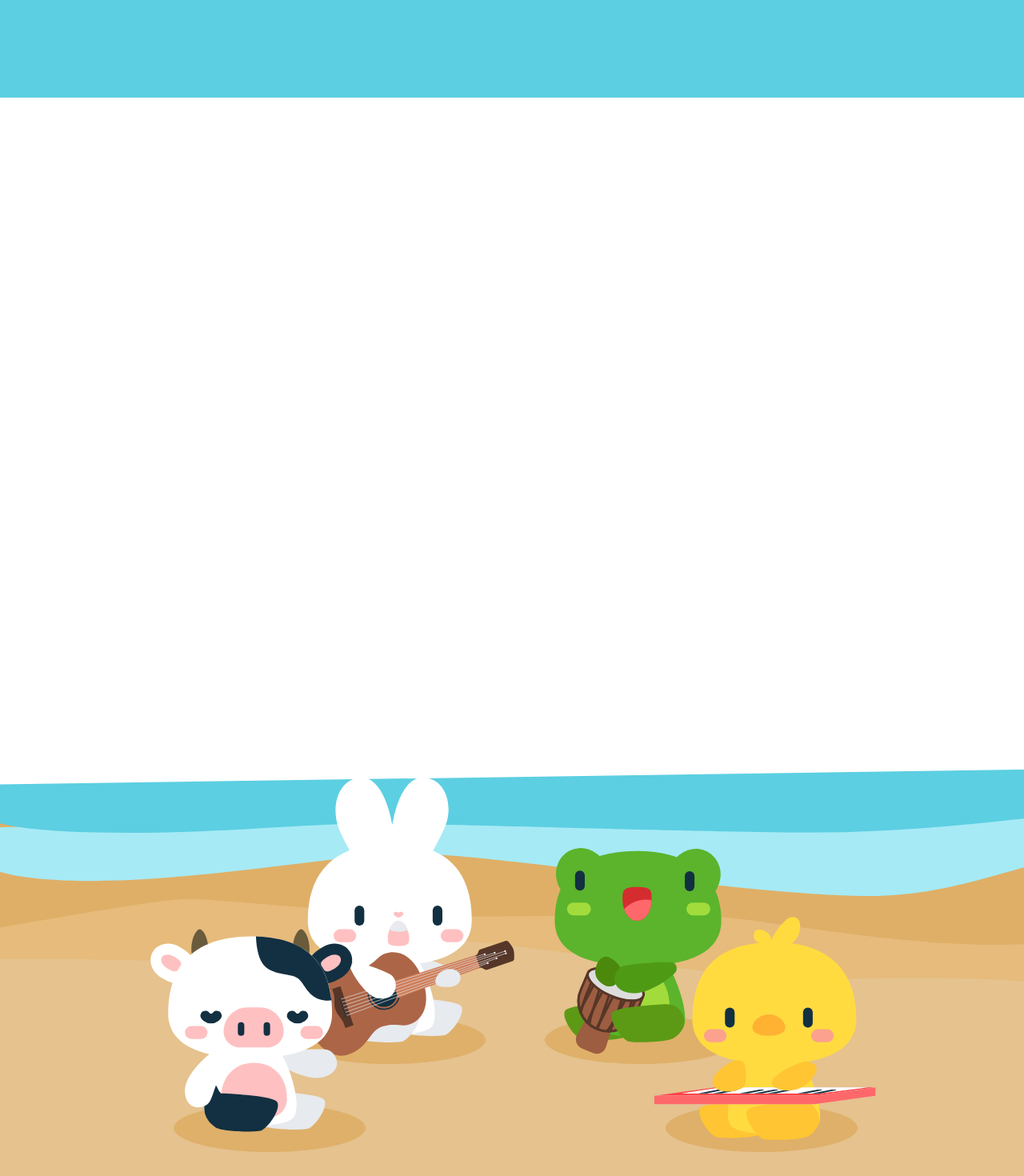
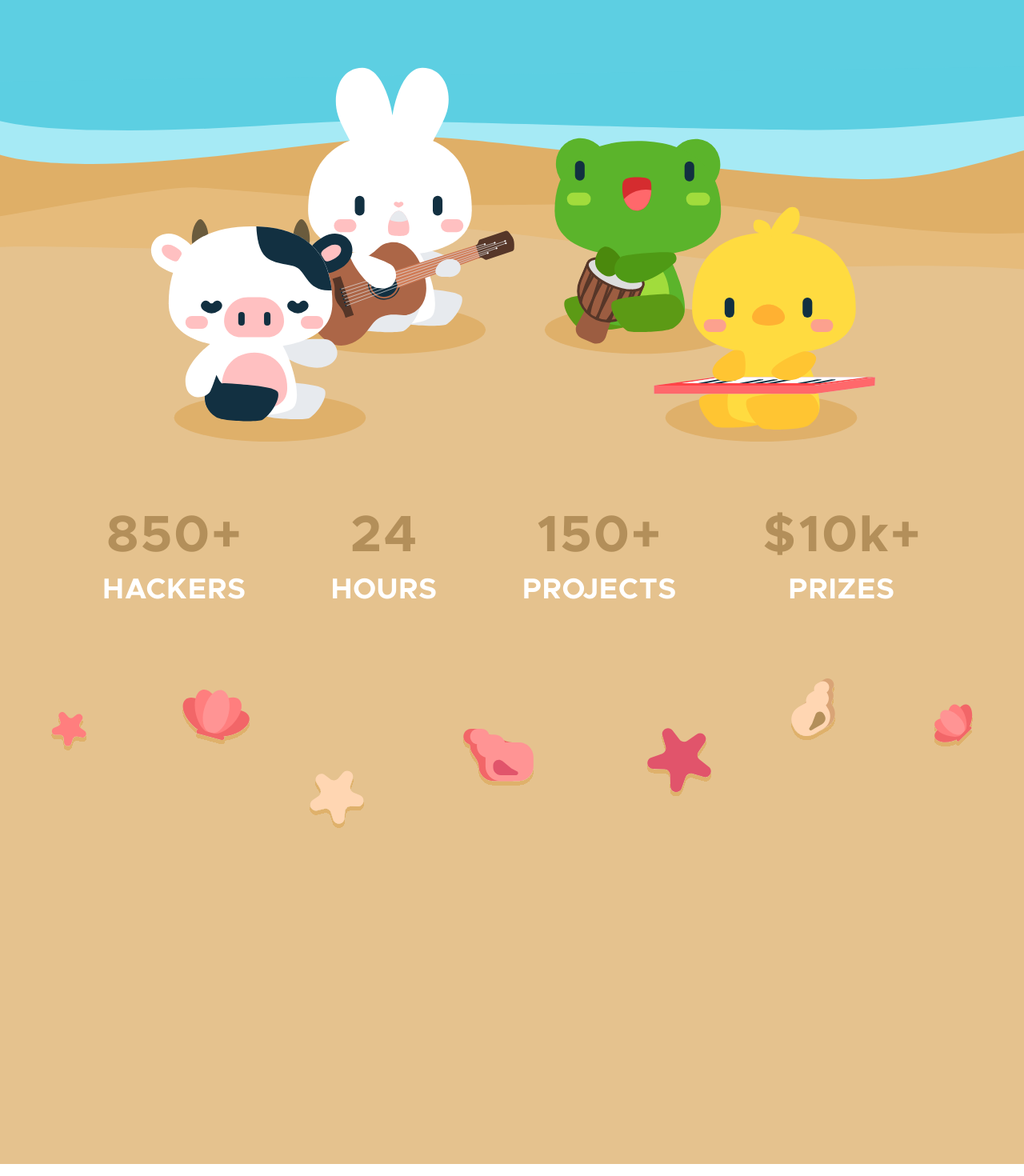
Before and after one commit to HackDavis/website-2025, a Next.js app: page /about-us in a window 1280 px wide. Shown: the part 920-2390 px from the top of the page at 80% size. Built offline with nearby package versions, Linux system fonts and the light colour scheme.

Commit message:
beach fixed

```diff
--- a/app/(pages)/_components/CountUp/CountUp.tsx
+++ b/app/(pages)/_components/CountUp/CountUp.tsx
@@ -59,7 +59,7 @@ const CountUp: React.FC<CountUpProps> = ({
   }, [start, end, duration]);
 
   return (
-    <div ref={countUpRef} style={{ fontFamily: 'Metropolis', color: '005271' }}>
+    <div ref={countUpRef} style={{ fontFamily: 'Metropolis' }}>
       {/* {start && (
         <> */}
       {prefix}
--- a/app/(pages)/about-us/_components/Hero/_components/Beach/Beach.module.scss
+++ b/app/(pages)/about-us/_components/Hero/_components/Beach/Beach.module.scss
@@ -1,71 +1,69 @@
 .container {
     position: relative;
     width: 100%;
-    height: 1200px;
-    overflow: hidden;
-    top: 750px;
-    z-index: 1;
+    background-color: var(--sand-background-light);
+    padding-bottom: 400px;
+}
 
-    /* Layer: Sand Semicircle */
-    .sand_semicircle {
-        position: absolute;
-        background-color: var(--sand-background-light);
-        top: 150px;
+.transition {
+    position: relative;
     width: 100%;
-        height: 100%;
-        object-fit: fill;
-        z-index: 1;
 }
 
 /* Layer: Water Rectangle */
-    .water_normal_wavy {
+.water_normal {
     position: absolute;
     width: 100%;
     height: 89px;
-        object-fit: fill;
-        top: 85px;
-        padding-left: -45px;
-        padding-right: -94px;
-
-        z-index: 8;
+    top: -39px;
+    z-index: 40;
+    > img {
+        width: 100%;
+    }
 }
 
 /* Layer: Water Light */
 .water_light {
-        position: relative;
-        top: 130px;
+    position: absolute;
+    top: -10px;
     width: 100%;
     height: 125px;
-        padding-left: -45px;
-        padding-right: -94px;
-        object-fit: fill;
-        flex-shrink: 0;
-        z-index: 7;
+    z-index: 30;
+    > img {
+        width: 100%;
+    }
 }
 
 /* Layer: Sand Dark */
 .sand_dark {
-        position: relative;
-        top: 15px;
+    position: absolute;
+    top: 10px;
     width: 100%;
     height: 179px;
-        padding-left: -126px;
-        padding-right: -167px;
-        object-fit: fill;
-        z-index: 6;
+    z-index: 20;
+    > img {
+        width: 100%;
+    }
 }
 
 /* Layer: Sand Light */
 .sand_light {
     position: absolute;
-        top: 185px;
+    top: 55px;
     width: 100%;
     height: 196px;
-        padding-left: -123px;
-        padding-right: -180px;
-        object-fit: fill;
-        z-index: 4;
+    z-index: 10;
+    > img {
+        width: 100%;
     }
+}
+
+.mascots {
+    position: relative;
+    width: 100%;
+    height: 500px;
+}
+
 .full_group {
     display: flex;
     justify-content: center;
@@ -73,32 +71,21 @@
     position: absolute;
     width: 100%;
     height: 658px;
-        top: -38px;
-        //left: 183px;
-        z-index: 10;
+    top: -175px;
+    z-index: 100;
+
+    > img {
+        height: 100%;
+    }
 }
 
-    .full_group_inside{
-        display: table;
-        margin: 0 auto;
+.beach_decoration {
+    position: relative;
+    width: 90%;
+    height: 207px;
+    margin: 90px auto 0px;
+
+    > img {
+        width: 100%;
     }
-
-    // .campfire {
-    //     .cow_sitting {
-
-    //     }
-
-    //     .ducky_sitting {
-
-    //     }
-
-    //     .frog_sitting {
-
-    //     }
-
-    //     .guitar_bunny {
-
-    //     }
-    // }
-
 }
--- a/app/(pages)/about-us/_components/Hero/_components/Beach/Beach.tsx
+++ b/app/(pages)/about-us/_components/Hero/_components/Beach/Beach.tsx
@@ -18,42 +18,32 @@ import HeroStats from '../../heroStats';
 export default function Sand() {
   return (
     <div className={styles.container}>
-      <div className={styles.sand_semicircle}>
-        <HeroStats />
-      </div>
-      <div className={styles.water_normal_wavy}>
-        <Image src={WaterNormalWavy} alt="Normal Water" fill />
+      <div className={styles.transition}>
+        <div className={styles.water_normal}>
+          <Image src={WaterNormalWavy} alt="Normal Water" objectFit="cover" />
         </div>
         <div className={styles.water_light}>
-        <Image src={WaterLight} alt="Water Light" fill />
+          <Image src={WaterLight} alt="Water Light" objectFit="cover" />
         </div>
         <div className={styles.sand_dark}>
-        <Image src={SandDark} alt="Sand Dark" fill />
+          <Image src={SandDark} alt="Sand Dark" objectFit="cover" />
         </div>
         <div className={styles.sand_light}>
-        <Image src={SandLight} alt="Sand Light" fill />
+          <Image src={SandLight} alt="Sand Light" objectFit="cover" />
         </div>
-      {/* <div className={styles.campfire}>
-        <div className={styles.cow_sitting}>
-          <Image src={CowSitting} alt="Cow Sitting" />
       </div>
-        <div className={styles.ducky_sitting}>
-          <Image src={DuckySitting} alt="Ducky Sitting" />
-        </div>
-        <div className={styles.frog_sitting}>
-          <Image src={FrogSitting} alt="Frog Sitting" />
-        </div>
-        <div className={styles.guitar_bunny}>
-          <Image src={GuitarBunny} alt="Guitar Bunny" />
-        </div>
-      </div> */}
+      <div className={styles.mascots}>
         <div className={styles.full_group}>
-        <div className={styles.full_group_inside}>
           <Image src={FullGroup} alt="Bunny Cow Frog Duck sitting" />
         </div>
       </div>
+      <HeroStats />
       <div className={styles.beach_decoration}>
-        <Image src={BeachDecoration} alt="Beach Decorations" fill />
+        <Image
+          src={BeachDecoration}
+          alt="Beach Decorations"
+          objectFit="contain"
+        />
       </div>
     </div>
   );
--- a/app/(pages)/about-us/_components/Hero/background.module.scss
+++ b/app/(pages)/about-us/_components/Hero/background.module.scss
@@ -17,11 +17,10 @@
 // }
 
 /* Sand */
-.beach {
-  position: relative;
-  width: 100%;
-  z-index: 1;
-}
+// .beach {
+//   position: relative;
+//   width: 100%;
+// }
 
 /* Mud */
 .mud {
--- a/app/(pages)/about-us/_components/Hero/background.tsx
+++ b/app/(pages)/about-us/_components/Hero/background.tsx
@@ -1,16 +1,14 @@
+import Sky from './_components/Sky/Sky';
+import Beach from './_components/Beach/Beach';
+import Mud from './_components/Mud/Mud';
 import Leaves from './_components/Leaves/Leaves';
-import Beach from './_components/Beach/Beach';
-import Sky from './_components/Sky/Sky';
-import Mud from './_components/Mud/Mud';
 import styles from './background.module.scss';
 
 export default function Hero() {
   return (
     <div className={styles.landing_container}>
       <Sky />
-      <div className={styles.beach}>
-        <Beach />
-      </div>
+      <Beach />
       <div className={styles.mud}>
         <Mud />
       </div>
--- a/app/(pages)/about-us/_components/hero/heroStats.module.scss
+++ b/app/(pages)/about-us/_components/hero/heroStats.module.scss
@@ -1,76 +1,63 @@
-// @use 'app/(pages)/_globals/mixins';
-// $bg-color: #015270;
-// $tablet-breakpoint: 1024px;
-// $mobile-breakpoint: 505px;
-
-.container{
-  display: flex;
-  flex-direction: column;
-  align-items: center;
-  justify-content: center;
-
-  // background: #E5C28E; //temp background to see text
-  padding-left: 10%;
-  padding-right: 10%;
-  overflow: hidden;
-
-}
+@import '@globals/styles/mixins.scss';
 
 .stats{
   display: flex;
   flex-direction: row;
-  justify-content: center;
+  justify-content: space-between;
   align-items: center;
   width: 100%;
-  gap: 10%;
+  padding: 0px 10%;
 
-//   @media (max-width: $mobile-breakpoint) {
-//     flex-direction: column;
-//   }
+  @include phone {
+    flex-direction: column;
+    padding: 0px var(--edge-space);
+  }
 
   &_inside{
     display: flex;
     flex-direction: column;
     align-items: center;
     justify-content: center;
-    // @media (max-width: $mobile-breakpoint) {
-    //   flex-direction: row;
-    //   width: 100%;
-    //   gap: 18px;
-    // }
+
+    @include phone {
+      flex-direction: row;
+      justify-content: space-between;
+      width: 100%;
+      gap: 18px;
+    }
 
     h1{
       color: #B38F5A;
       font-family: "Metropolis";
-      font-size: 64px;
+      font-size: 4rem;
       font-style: normal;
       font-weight: 700;
       line-height: 150%; /* 96px */
       letter-spacing: 1.28px;
       text-transform: lowercase;
 
-    //   @media (max-width: $tablet-breakpoint) {
-    //     font-size: 40px;
-    //   }
-    //   @media (max-width: $mobile-breakpoint) {
-    //     font-size: 48px;
-    //   }
+      @include tablet {
+        font-size: 3rem;
+      }
+      @include phone {
+        font-size: 4rem;
+      }
     }
     p{
-      color: #FFF;
+      color: var(--text-light);
       font-family: "Metropolis";
-      font-size: 36px;
+      font-size: 2.25rem;
       font-style: normal;
       font-weight: 700;
-      line-height: 40px; /* 111.111% */
+      line-height: 111%; /* 40px */
       letter-spacing: 0.72px;
 
-    //   @media (max-width: $tablet-breakpoint) {
-    //     font-size: 14px;
-    //   }
-    //   @media (max-width: $mobile-breakpoint) {
-    //     font-size: 30px;
-    //   }
+      @include tablet {
+        font-size: 1.5rem;
+      }
+      @include phone {
+        font-size: 2.5rem;
+      }
     }
   }
 
--- a/app/(pages)/about-us/_components/hero/heroStats.tsx
+++ b/app/(pages)/about-us/_components/hero/heroStats.tsx
@@ -4,15 +4,14 @@ import styles from './heroStats.module.scss';
 import CountUp from '@components/CountUp/CountUp';
 
 const statsData = [
-  { stat: 750, text: 'HACKERS', suffix: '+', duration: 2000 },
+  { stat: 850, text: 'HACKERS', suffix: '+', duration: 2000 },
   { stat: 24, text: 'HOURS', duration: 2000 },
   { stat: 150, text: 'PROJECTS', suffix: '+', duration: 2000 },
-  { stat: 15, text: 'PRIZES', prefix: '$', suffix: 'k+', duration: 2000 },
+  { stat: 10, text: 'PRIZES', prefix: '$', suffix: 'k+', duration: 2000 },
 ];
 
 export default function HeroStats() {
   return (
-    <div className={styles.container}>
     <div className={styles.stats}>
       {statsData.map((item) => (
         <div key={item.stat} className={styles.stats_inside}>
@@ -28,6 +27,5 @@ export default function HeroStats() {
         </div>
       ))}
     </div>
-    </div>
   );
 }
--- a/app/(pages)/about-us/page.tsx
+++ b/app/(pages)/about-us/page.tsx
@@ -1,9 +1,6 @@
+import Hero from './_components/Hero/background';
 import Values from './_components/Values/Values';
 import OurTeam from './_components/OurTeam/OurTeam';
-
-// import HeroStats from './_components/hero/heroStats';
-// import HeroText from './_components/hero/heroText';
-import Hero from './_components/Hero/background';
 
 export default function AboutUs() {
   return (
```
Lines whose indentation alone changed are shown as unchanged.
